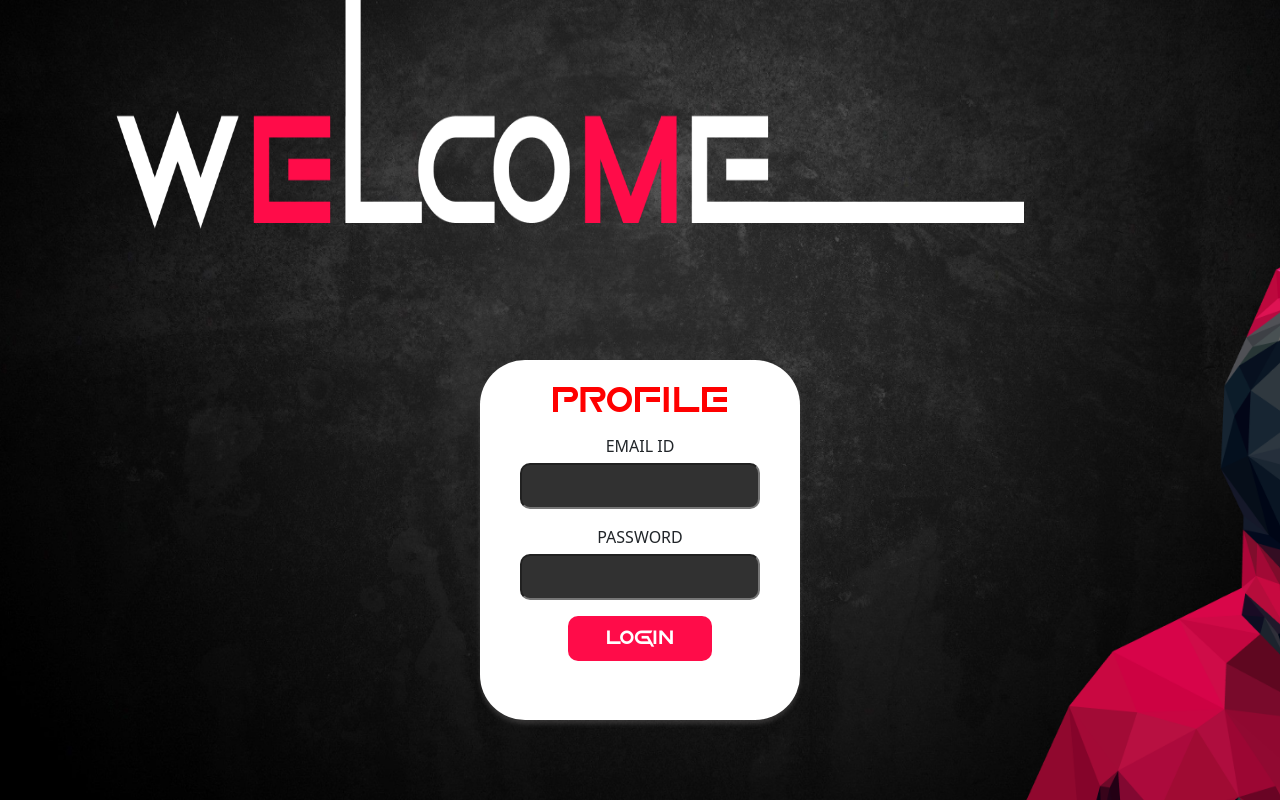
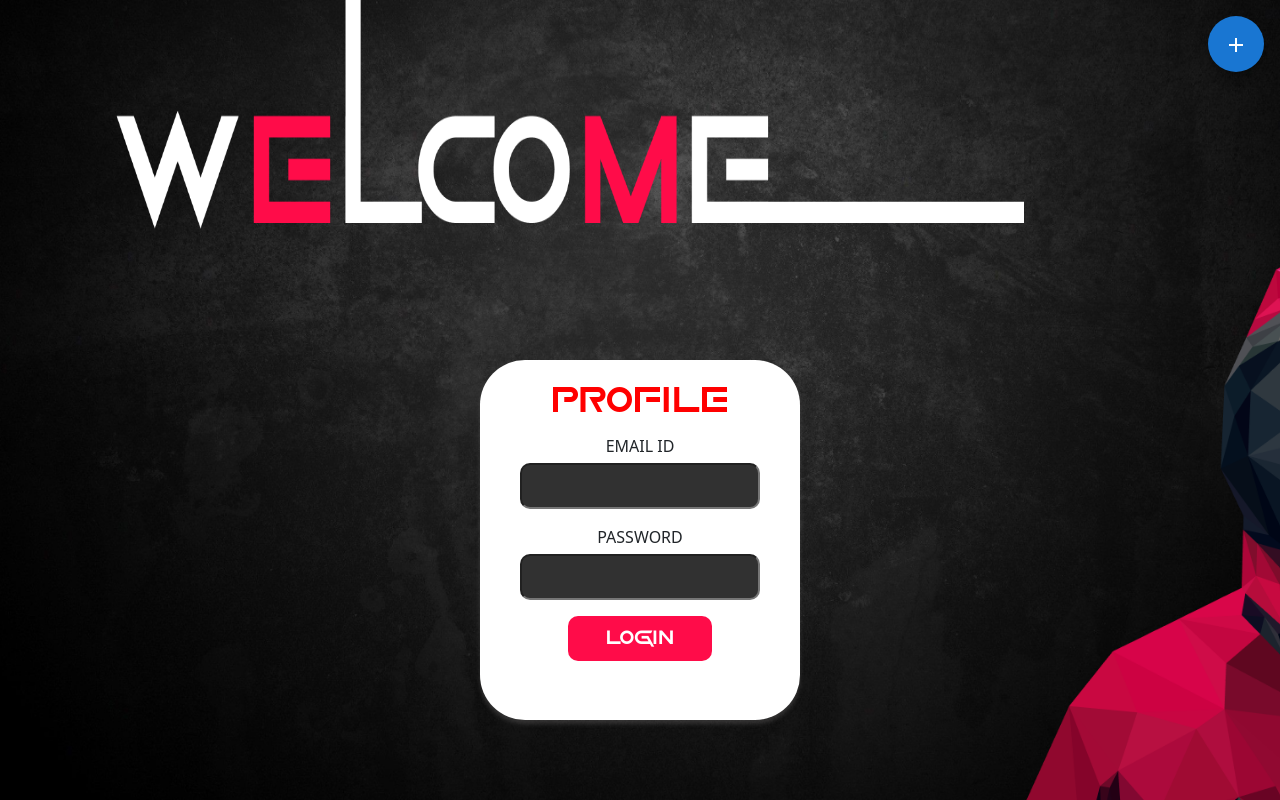
Before and after one commit to Samikmalhotra/Redbull-event, a React (Create React App) app in the folder client/: page / in a window 1280 px wide. Shown: the top 800 px of the page. Built offline with nearby package versions, Linux system fonts and the light colour scheme.

Commit message:
added navbar

```diff
--- a/client/package.json
+++ b/client/package.json
@@ -5,6 +5,7 @@
   "dependencies": {
     "@emotion/react": "^11.8.1",
     "@emotion/styled": "^11.8.1",
+    "@mui/icons-material": "^5.4.2",
     "@mui/material": "^5.4.3",
     "@testing-library/jest-dom": "^5.14.1",
     "@testing-library/react": "^12.0.0",
--- a/client/src/App.css
+++ b/client/src/App.css
@@ -355,3 +355,6 @@ body{
   left: 80vh;
   top: 20vh;
 }
+.actiona{
+  background: inherit;
+}
--- a/client/src/components/Navbar.jsx
+++ b/client/src/components/Navbar.jsx
@@ -1,15 +1,59 @@
 import React from 'react'
+import FormControl from "@mui/material/FormControl";
+import FormControlLabel from "@mui/material/FormControlLabel";
+import FormLabel from "@mui/material/FormLabel";
+import Radio from "@mui/material/Radio";
+import RadioGroup from "@mui/material/RadioGroup";
+import Switch from "@mui/material/Switch";
+import SpeedDial from "@mui/material/SpeedDial";
+import SpeedDialIcon from "@mui/material/SpeedDialIcon";
+import SpeedDialAction from "@mui/material/SpeedDialAction";
+import FileCopyIcon from "@mui/icons-material/FileCopyOutlined";
+import SaveIcon from "@mui/icons-material/Save";
+import PrintIcon from "@mui/icons-material/Print";
+import ShareIcon from "@mui/icons-material/Share";
+import HomeIcon from "@mui/icons-material/Home";
+import LeaderboardIcon from "@mui/icons-material/Leaderboard";
+import { styled } from "@mui/material/styles";
+import { useNavigate } from 'react-router-dom';
+
+const StyledSpeedDial = styled(SpeedDial)(({ theme }) => ({
+  position: "absolute",
+  "&.MuiSpeedDial-directionUp, &.MuiSpeedDial-directionLeft": {
+    bottom: theme.spacing(2),
+    right: theme.spacing(2),
+  },
+  "&.MuiSpeedDial-directionDown, &.MuiSpeedDial-directionRight": {
+    top: theme.spacing(2),
+    right: theme.spacing(2),
+  },
+}));
+
 
 const Navbar = () => {
     const token = localStorage.getItem('redbulltoken')
+    const navigate = useNavigate();
+
+    const actions = [
+      { icon: <HomeIcon />, name: "Home", link: "/questions" },
+      { icon: <LeaderboardIcon />, name: "Leaderboard", link: "/leaderboard" },
+    ];
 
   return (
-    <div className='nav-bar'>
-        <ul className='nav-div'>
-            {token? <li >Questions</li>:''}
-            <li>Leaderboard</li>
-        </ul>
-    </div>
+    <StyledSpeedDial
+    ariaLabel="SpeedDial playground example"
+    icon={<SpeedDialIcon />}
+    direction={"down"}
+  >
+    {actions.map((action) => (
+      <SpeedDialAction
+        icon={action.icon}
+        key={action.name}
+        tooltipTitle={action.name}
+        onClick={()=>navigate(action.link)}
+      />
+    ))}
+  </StyledSpeedDial>
   )
 }
 
--- a/client/src/pages/Landing.jsx
+++ b/client/src/pages/Landing.jsx
@@ -1,10 +1,14 @@
 import React from 'react';
 import Login from '../components/Login';
+import Navbar from '../components/Navbar';
 import welcome from '../images/Group 224.png'
 import rightman from '../images/rightman.png'
+
+
 const Landing = () => {
   return (
   <div className="landing">
+    <Navbar/>
     <img src={welcome} className='welcome'/>
     <Login/>
     <img src={rightman} className='rightman'/>
--- a/client/src/pages/Leaderboard.jsx
+++ b/client/src/pages/Leaderboard.jsx
@@ -14,6 +14,7 @@ import x from "../images/x.png";
 import axios from "axios";
 import Tooltip from "@mui/material/Tooltip";
 import fallingimg from '../images/falling.gif'
+import Navbar from "../components/Navbar";
 
 
 const Leaderboard = () => {
@@ -32,6 +33,7 @@ const Leaderboard = () => {
   console.log(falling)
   return (
     <div className="leaderboard">
+      <Navbar/>
       <img src={leaderboard} className="leaderboard-img"></img>
       <img src={ellipse1} className="piggy"></img>
       {/* <img src={ellipse2} className='piggy'></img> */}
--- a/client/src/pages/Questions.jsx
+++ b/client/src/pages/Questions.jsx
@@ -1,9 +1,11 @@
 import React, { Fragment } from 'react';
 import {Row, Col} from 'react-bootstrap'
+import Navbar from '../components/Navbar';
 import questions from '../images/QUESTIONS.png'
 
 const Questions = () => {
   return <div className='questions'>
+    <Navbar/>
       <img src={questions} className='questions-img'/>
       <div className="login">
 
--- a/client/src/pages/Register.jsx
+++ b/client/src/pages/Register.jsx
@@ -2,9 +2,11 @@ import React from 'react';
 import welcome from '../images/Group 224.png'
 import rightman from '../images/rightman.png'
 import RegisterForm from '../components/RegisterForm';
+import Navbar from '../components/Navbar';
 const Register = () => {
   return (
   <div className="landing">
+    <Navbar/>
     <img src={welcome} className='welcome'/>
     <RegisterForm/>
     <img src={rightman} className='rightman'/>
```
Also changed, not shown: client/src/App.js (+28 -14 lines), 2 other files (tests, documents, lock files or other folders).
